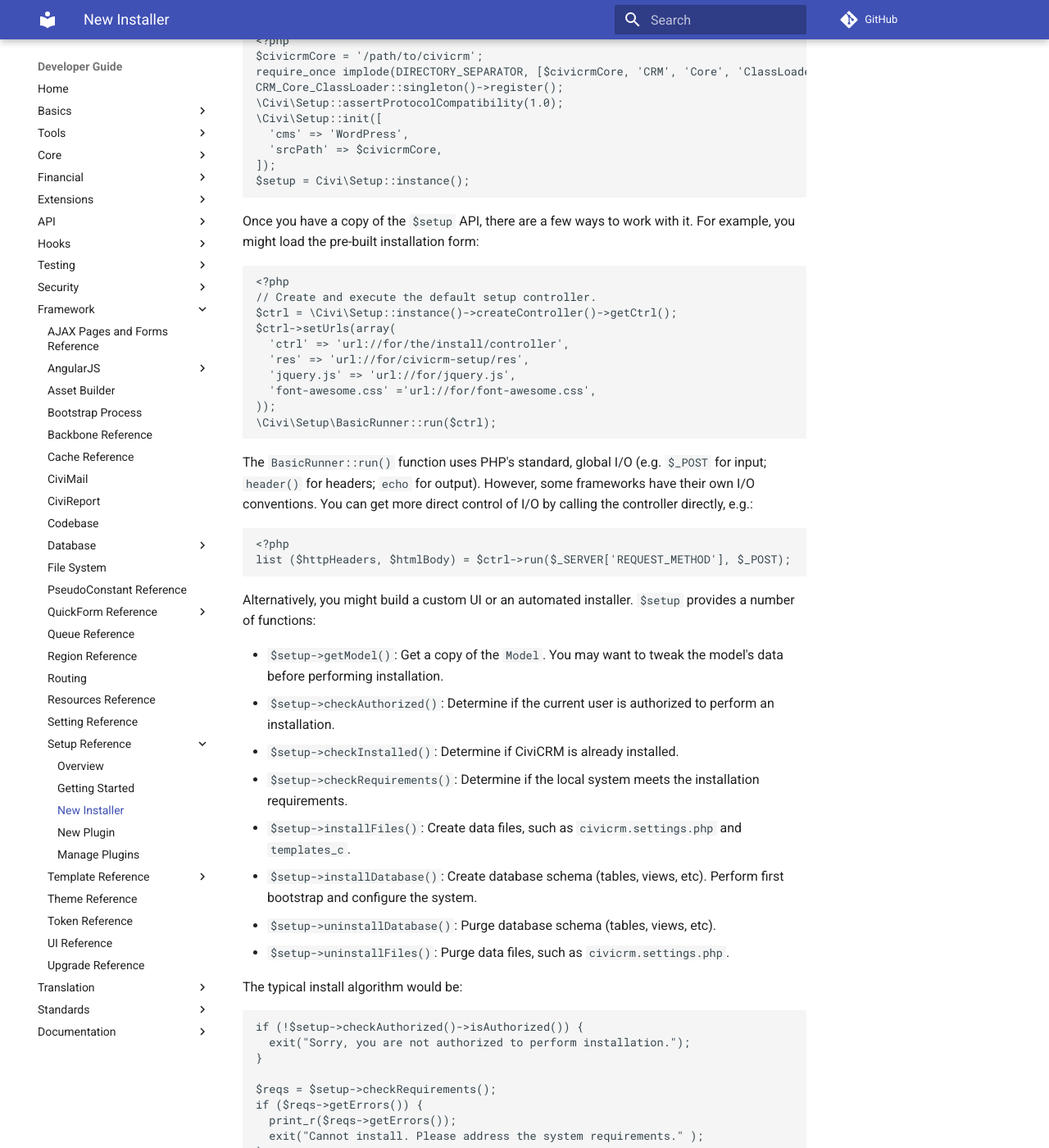
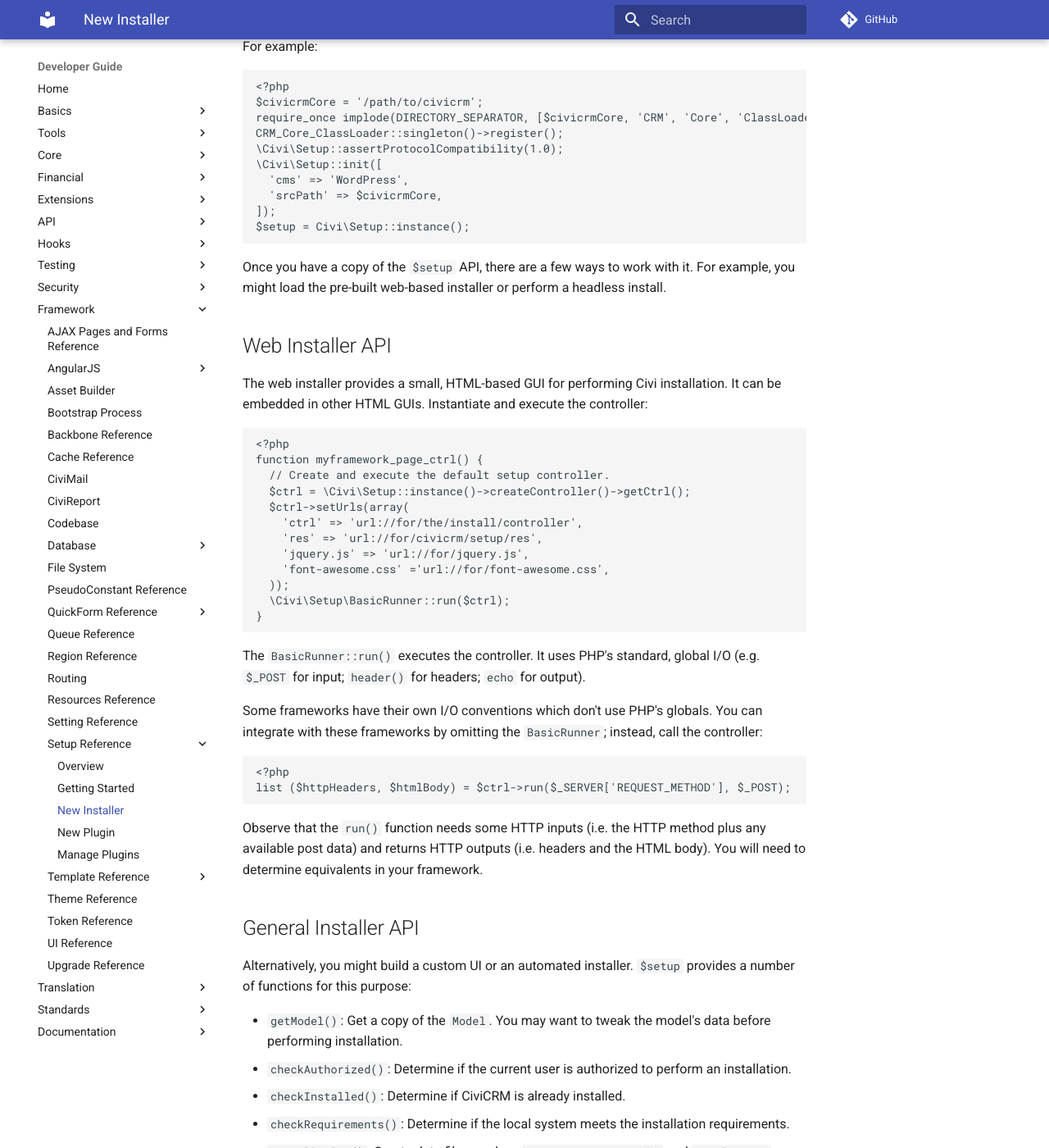
Before and after one commit to civicrm/civicrm-dev-docs, an MkDocs documentation site: the page built from docs/framework/setup/new-installer.md, in a window 1280 px wide and 1400 px high, scrolled down 1043 px. Shown: the whole window at 82% size. Built offline with MkDocs 1.6.1 and Material for MkDocs 9.7.7, drawn with Linux system fonts in a browser that asks for light colours; comment, search, counter and statistics services are not loaded; old or Windows-style settings are respelled for this version of MkDocs; some of the changed text lies outside the part shown.

Commit message:
setup/new-installer.md - Various copy-edits

````diff
--- a/docs/framework/setup/new-installer.md
+++ b/docs/framework/setup/new-installer.md
@@ -1,23 +1,24 @@
 # Writing an installer
+
+# Bootstrap
 
 For a CMS integration (e.g. `civicrm-drupal` or `civicrm-wordpress`) which aims to incorporate an installer, you'll
 first need to initialize the runtime and get a reference to the `$setup` object. The general steps are:
 
-* Bootstrap the CMS/host environment.
-    * __Tip__: You may not need to do anything here -- this is often implicitly handled by the host environment.
+1. Bootstrap the CMS/host environment.
+    * __Tip__: You may not need to do anything -- this is often implicitly handled by the host environment.
     * __Tip__: Initializing this first ensures that we can *automatically discover* information about the host environment.
-* Load the class-loader.
+2. Load the Civi class-loader(s).
     * __Ex__: If you use `civicrm` as a distinct sub-project (with its own `vendor` and autoloader), then you may need to load `CRM/Core/ClassLoader.php` and call `register()`.
     * __Ex__: If you use `composer` to manage the full site-build (with CMS+Civi+dependencies), then you may not need to take any steps.
-* Initialize the `\Civi\Setup` subsystem.
-    * Call `\Civi\Setup::init($modelValues = array(), $pluginCallback = NULL)`.
-    * The `$modelValues` provides an opportunity to seed the configuration options. This is usually just the `cms` and `srcPath`.
-      Additionally values will be autodetected via plugin.
-    * The `$pluginCallback` (`function(array $files) => array $files`) provides an opportunity to add/remove/override plugin files.
-    * __Tip__: During initialization, some values may be autodetected. After initialization, you can inspect or revise these with `Civi\Setup::instance()->getModel()`.
-* Get a reference to the `$setup` API.
+3. Initialize the `\Civi\Setup` subsystem.
+    * Call `\Civi\Setup::init($modelValues = [], $pluginCallback = NULL)`.
+    * The `$modelValues` provide an opportunity to seed the configuration. This is usually just the `cms` and `srcPath`.
+    * During initialization, additional `$modelValues` will be autodetected. After initialization, you can inspect or override these with `\Civi\Setup::instance()->getModel()`.
+    * The `$pluginCallback` provides an opportunity to [add/remove/override plugins](/framework/setup/plugins.md).
+4. Get a reference to the `$setup` API.
     * Call `$setup = Civi\Setup::instance()`.
-* (Optional) Customize the model
+5. (Optional) Customize the model
     * __Ex__: During initialization, the auto-detection may use the CMS DB credentials for the Civi DB. If you'd prefer to use different credentials, then update `$setup->getModel()->db`.
     * __Tip__: For details, see the documentation in [Civi\Setup\Model](https://github.com/civicrm/civicrm-core/tree/master/setup/src/Setup/Model.php).
 
@@ -37,41 +38,54 @@
 ```
 
 Once you have a copy of the `$setup` API, there are a few ways to work with it. For example, you might load
-the pre-built installation form:
+the pre-built web-based installer or perform a headless install.
+
+## Web Installer API
+
+The web installer provides a small, HTML-based GUI for performing Civi installation. It can be
+embedded in other HTML GUIs. Instantiate and execute the controller:
 
 ```php
 <?php
-// Create and execute the default setup controller.
-$ctrl = \Civi\Setup::instance()->createController()->getCtrl();
-$ctrl->setUrls(array(
-  'ctrl' => 'url://for/the/install/controller',
-  'res' => 'url://for/civicrm-setup/res',
-  'jquery.js' => 'url://for/jquery.js',
-  'font-awesome.css' ='url://for/font-awesome.css',
-));
-\Civi\Setup\BasicRunner::run($ctrl);
+function myframework_page_ctrl() {
+  // Create and execute the default setup controller.
+  $ctrl = \Civi\Setup::instance()->createController()->getCtrl();
+  $ctrl->setUrls(array(
+    'ctrl' => 'url://for/the/install/controller',
+    'res' => 'url://for/civicrm/setup/res',
+    'jquery.js' => 'url://for/jquery.js',
+    'font-awesome.css' ='url://for/font-awesome.css',
+  ));
+  \Civi\Setup\BasicRunner::run($ctrl);
+}
 ```
 
-The `BasicRunner::run()` function uses PHP's standard, global I/O (e.g.
-`$_POST` for input; `header()` for headers; `echo` for output).
-However, some frameworks have their own I/O conventions.  You can get more
-direct control of I/O by calling the controller directly, e.g.:
+The `BasicRunner::run()` executes the controller.  It uses PHP's standard, global I/O (e.g.  `$_POST` for input;
+`header()` for headers; `echo` for output).
+
+Some frameworks have their own I/O conventions which don't use PHP's globals.  You can integrate with these frameworks
+by omitting the `BasicRunner`; instead, call the controller:
 
 ```php
 <?php
 list ($httpHeaders, $htmlBody) = $ctrl->run($_SERVER['REQUEST_METHOD'], $_POST);
 ```
 
-Alternatively, you might build a custom UI or an automated installer. `$setup` provides a number of functions:
+Observe that the `run()` function needs some HTTP inputs (i.e.  the HTTP method plus any available post data) and
+returns HTTP outputs (i.e.  headers and the HTML body). You will need to determine equivalents in your framework.
 
-* `$setup->getModel()`: Get a copy of the `Model`. You may want to tweak the model's data before performing installation.
-* `$setup->checkAuthorized()`: Determine if the current user is authorized to perform an installation.
-* `$setup->checkInstalled()`: Determine if CiviCRM is already installed.
-* `$setup->checkRequirements()`: Determine if the local system meets the installation requirements.
-* `$setup->installFiles()`: Create data files, such as `civicrm.settings.php` and `templates_c`.
-* `$setup->installDatabase()`: Create database schema (tables, views, etc). Perform first bootstrap and configure the system.
-* `$setup->uninstallDatabase()`: Purge database schema (tables, views, etc).
-* `$setup->uninstallFiles()`: Purge data files, such as `civicrm.settings.php`.
+## General Installer API
+
+Alternatively, you might build a custom UI or an automated installer. `$setup` provides a number of functions for this purpose:
+
+* `getModel()`: Get a copy of the `Model`. You may want to tweak the model's data before performing installation.
+* `checkAuthorized()`: Determine if the current user is authorized to perform an installation.
+* `checkInstalled()`: Determine if CiviCRM is already installed.
+* `checkRequirements()`: Determine if the local system meets the installation requirements.
+* `installFiles()`: Create data files, such as `civicrm.settings.php` and `templates_c`.
+* `installDatabase()`: Create database schema (tables, views, etc). Perform first bootstrap and configure the system.
+* `uninstallDatabase()`: Purge database schema (tables, views, etc).
+* `uninstallFiles()`: Purge data files, such as `civicrm.settings.php`.
 
 The typical install algorithm would be:
 
````
